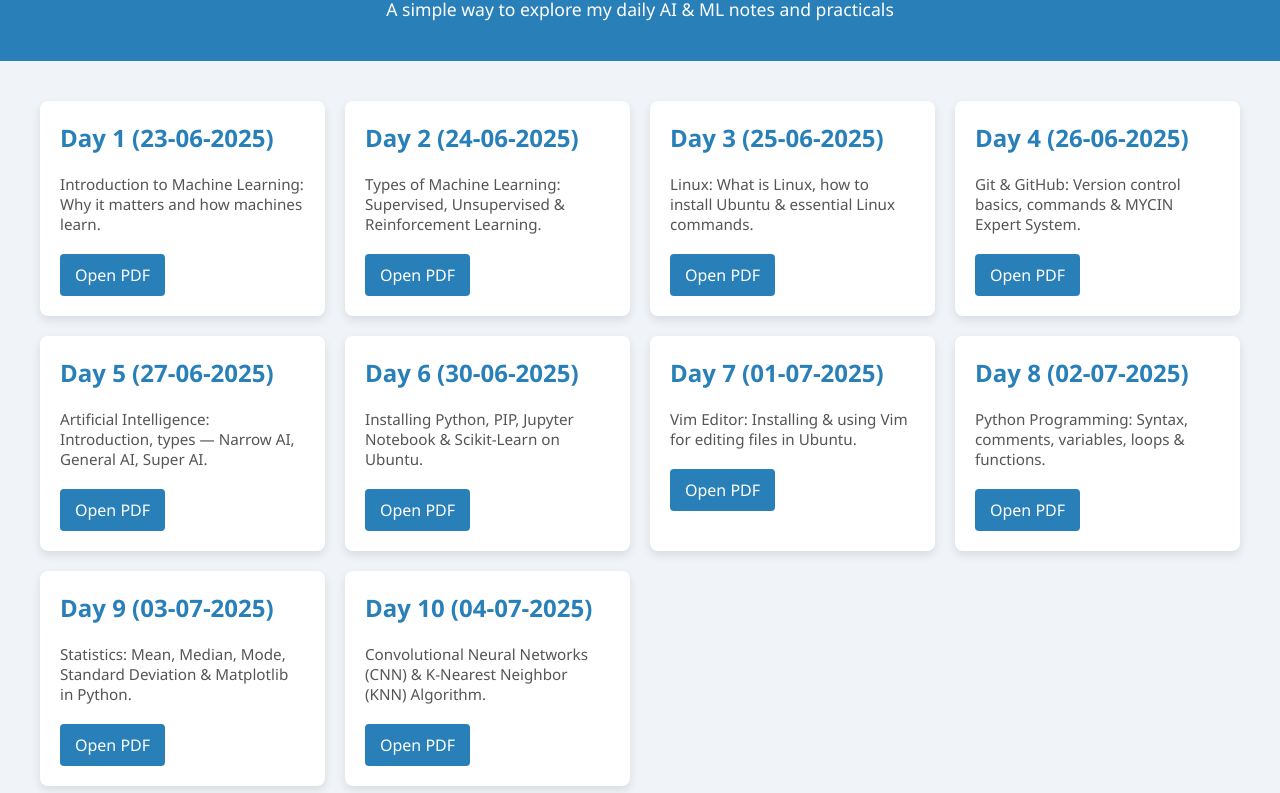
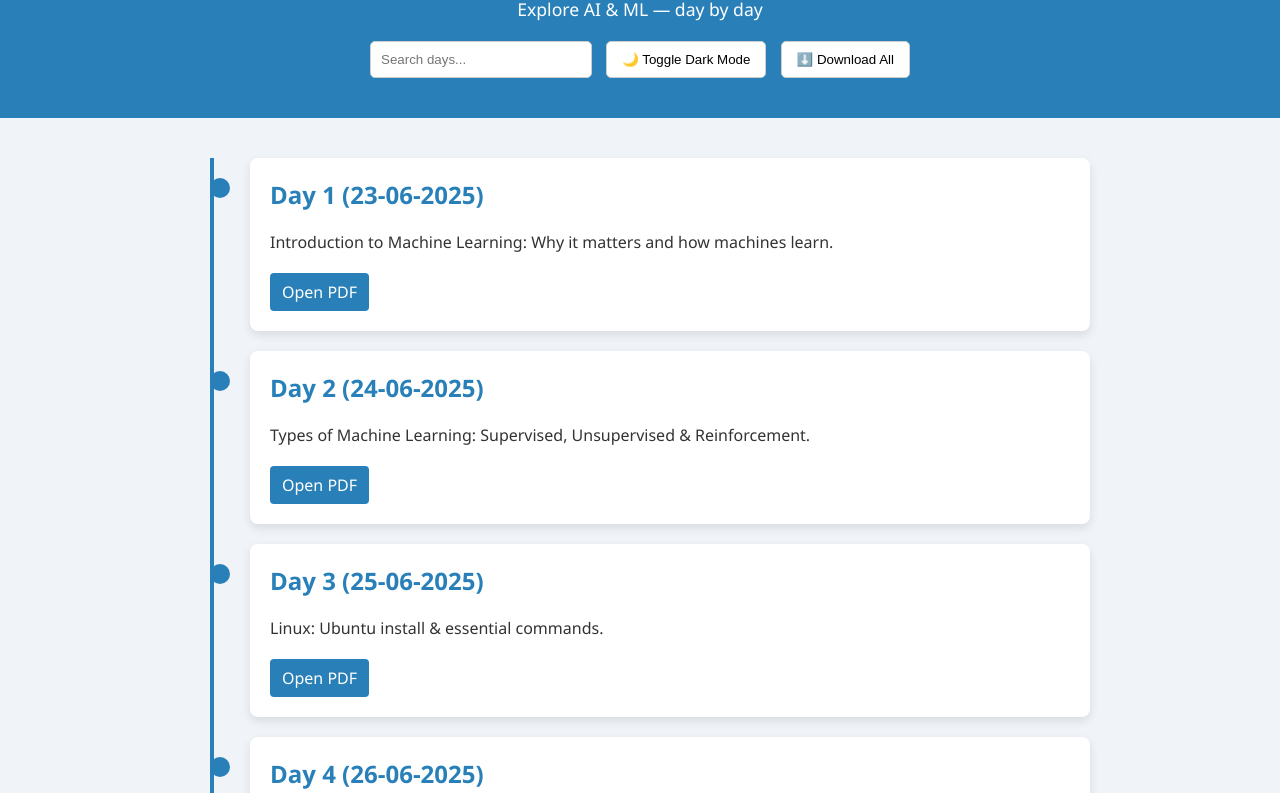
Before and after one commit to AshmeenKaur12/Daily-Diary, a plain HTML site: page index.html in a window 1280 px wide. Shown: the part 108-901 px from the top of the page. Drawn offline with Linux system fonts and the light colour scheme.

Commit message:
Update index.html

```diff
--- a/index.html
+++ b/index.html
@@ -5,16 +5,31 @@
   <meta name="viewport" content="width=device-width, initial-scale=1.0"/>
   <title>Daily Diary</title>
   <style>
+    :root {
+      --bg: #f0f4f8;
+      --text: #333;
+      --card-bg: #fff;
+      --accent: #2980b9;
+    }
+
+    [data-theme="dark"] {
+      --bg: #121212;
+      --text: #eee;
+      --card-bg: #1e1e1e;
+      --accent: #4db8ff;
+    }
+
     body {
       font-family: 'Segoe UI', Tahoma, Geneva, Verdana, sans-serif;
-      background: #f0f4f8;
-      color: #333;
+      background: var(--bg);
+      color: var(--text);
       margin: 0;
       padding: 0;
+      transition: background 0.3s, color 0.3s;
     }
 
     header {
-      background: #2980b9;
+      background: var(--accent);
       color: #fff;
       padding: 40px 20px;
       text-align: center;
@@ -26,137 +41,202 @@
     }
 
     header p {
-      margin: 0;
+      margin: 0 0 10px;
       font-size: 1.1em;
     }
 
+    .controls {
+      margin: 20px auto 0;
+      text-align: center;
+    }
+
+    .controls input {
+      padding: 10px;
+      width: 200px;
+      max-width: 80%;
+      border: 1px solid #ccc;
+      border-radius: 5px;
+      outline: none;
+    }
+
+    .controls button {
+      margin-left: 10px;
+      padding: 10px 15px;
+      background: #fff;
+      border: 1px solid #ccc;
+      cursor: pointer;
+      border-radius: 5px;
+    }
+
     main {
-      max-width: 1200px;
+      max-width: 900px;
       margin: 40px auto;
       padding: 0 20px;
-      display: grid;
-      grid-template-columns: repeat(auto-fit, minmax(250px, 1fr));
-      gap: 20px;
+    }
+
+    .timeline {
+      position: relative;
+      margin: 0;
+      padding: 0;
+      list-style: none;
+    }
+
+    .timeline::before {
+      content: '';
+      position: absolute;
+      left: 20px;
+      top: 0;
+      bottom: 0;
+      width: 4px;
+      background: var(--accent);
     }
 
     .card {
-      background: #fff;
+      position: relative;
+      margin: 20px 0 20px 60px;
+      background: var(--card-bg);
       border-radius: 8px;
+      padding: 20px;
       box-shadow: 0 4px 10px rgba(0,0,0,0.1);
-      padding: 20px;
-      transition: transform 0.2s ease, box-shadow 0.2s ease;
+      transition: background 0.3s;
     }
 
-    .card:hover {
-      transform: translateY(-5px);
-      box-shadow: 0 8px 20px rgba(0,0,0,0.15);
+    .card::before {
+      content: '';
+      position: absolute;
+      left: -40px;
+      top: 20px;
+      width: 20px;
+      height: 20px;
+      background: var(--accent);
+      border-radius: 50%;
     }
 
     .card h2 {
       margin-top: 0;
-      color: #2980b9;
-      font-size: 1.5em;
+      color: var(--accent);
     }
 
     .card p {
       margin: 10px 0 20px;
-      font-size: 0.95em;
-      color: #555;
     }
 
     .card a {
       display: inline-block;
-      padding: 10px 15px;
-      background: #2980b9;
+      padding: 8px 12px;
+      background: var(--accent);
       color: #fff;
       text-decoration: none;
       border-radius: 4px;
-      transition: background 0.2s ease;
-    }
-
-    .card a:hover {
-      background: #3498db;
     }
 
     footer {
       text-align: center;
       padding: 20px;
-      background: #2980b9;
+      background: var(--accent);
       color: #fff;
       font-size: 0.9em;
     }
   </style>
 </head>
-<body>
+<body data-theme="light">
   <header>
     <h1>📖 My Daily Diary</h1>
-    <p>A simple way to explore my daily AI & ML notes and practicals</p>
+    <p>Explore AI & ML — day by day</p>
+    <div class="controls">
+      <input type="text" id="search" placeholder="Search days...">
+      <button id="themeToggle">🌙 Toggle Dark Mode</button>
+      <button id="downloadAll">⬇️ Download All</button>
+    </div>
   </header>
 
   <main>
-    <div class="card">
+    <ul class="timeline">
+      <li class="card">
         <h2>Day 1 (23-06-2025)</h2>
         <p>Introduction to Machine Learning: Why it matters and how machines learn.</p>
-      <a href="Day1 23-06-2025.pdf" target="_blank">Open PDF</a>
-    </div>
+        <a href="Day1%2023-06-2025.pdf" target="_blank">Open PDF</a>
+      </li>
 
-    <div class="card">
+      <li class="card">
         <h2>Day 2 (24-06-2025)</h2>
-      <p>Types of Machine Learning: Supervised, Unsupervised & Reinforcement Learning.</p>
-      <a href="Day2 24-06-2025.pdf" target="_blank">Open PDF</a>
-    </div>
+        <p>Types of Machine Learning: Supervised, Unsupervised & Reinforcement.</p>
+        <a href="Day2%2024-06-2025.pdf" target="_blank">Open PDF</a>
+      </li>
 
-    <div class="card">
+      <li class="card">
         <h2>Day 3 (25-06-2025)</h2>
-      <p>Linux: What is Linux, how to install Ubuntu & essential Linux commands.</p>
-      <a href="Day3 25-06-2025.pdf" target="_blank">Open PDF</a>
-    </div>
+        <p>Linux: Ubuntu install & essential commands.</p>
+        <a href="Day3%2025-06-2025.pdf" target="_blank">Open PDF</a>
+      </li>
 
-    <div class="card">
+      <li class="card">
         <h2>Day 4 (26-06-2025)</h2>
-      <p>Git & GitHub: Version control basics, commands & MYCIN Expert System.</p>
-      <a href="Day4 26-06-2025.pdf" target="_blank">Open PDF</a>
-    </div>
+        <p>Git, GitHub & MYCIN Expert System.</p>
+        <a href="Day4%2026-06-2025.pdf" target="_blank">Open PDF</a>
+      </li>
 
-    <div class="card">
+      <li class="card">
         <h2>Day 5 (27-06-2025)</h2>
-      <p>Artificial Intelligence: Introduction, types — Narrow AI, General AI, Super AI.</p>
-      <a href="Day5 27-06-2025.pdf" target="_blank">Open PDF</a>
-    </div>
+        <p>Artificial Intelligence: Narrow, General & Super AI.</p>
+        <a href="Day5%2027-06-2025.pdf" target="_blank">Open PDF</a>
+      </li>
 
-    <div class="card">
+      <li class="card">
         <h2>Day 6 (30-06-2025)</h2>
-      <p>Installing Python, PIP, Jupyter Notebook & Scikit-Learn on Ubuntu.</p>
-      <a href="Day6 30-06-2025.pdf" target="_blank">Open PDF</a>
-    </div>
+        <p>Python, PIP, Jupyter Notebook & Scikit-learn.</p>
+        <a href="Day6%2030-06-2025.pdf" target="_blank">Open PDF</a>
+      </li>
 
-    <div class="card">
+      <li class="card">
         <h2>Day 7 (01-07-2025)</h2>
-      <p>Vim Editor: Installing & using Vim for editing files in Ubuntu.</p>
-      <a href="Day7 1-7-2025.pdf" target="_blank">Open PDF</a>
-    </div>
+        <p>Vim Editor basics in Ubuntu.</p>
+        <a href="Day7%201-7-2025.pdf" target="_blank">Open PDF</a>
+      </li>
 
-    <div class="card">
+      <li class="card">
         <h2>Day 8 (02-07-2025)</h2>
-      <p>Python Programming: Syntax, comments, variables, loops & functions.</p>
-      <a href="Day8 2-7-2025.pdf" target="_blank">Open PDF</a>
-    </div>
+        <p>Python Programming: syntax, loops, functions.</p>
+        <a href="Day8%202-7-2025.pdf" target="_blank">Open PDF</a>
+      </li>
 
-    <div class="card">
+      <li class="card">
         <h2>Day 9 (03-07-2025)</h2>
-      <p>Statistics: Mean, Median, Mode, Standard Deviation & Matplotlib in Python.</p>
-      <a href="Day9 3-7-2025.pdf" target="_blank">Open PDF</a>
-    </div>
+        <p>Statistics: Mean, Median, Mode & Matplotlib.</p>
+        <a href="Day9%203-7-2025.pdf" target="_blank">Open PDF</a>
+      </li>
 
-    <div class="card">
+      <li class="card">
         <h2>Day 10 (04-07-2025)</h2>
-      <p>Convolutional Neural Networks (CNN) & K-Nearest Neighbor (KNN) Algorithm.</p>
-      <a href="Day10 4-7-2025.pdf" target="_blank">Open PDF</a>
-    </div>
+        <p>CNN & KNN Algorithm in ML.</p>
+        <a href="Day10%204-7-2025.pdf" target="_blank">Open PDF</a>
+      </li>
+    </ul>
   </main>
 
   <footer>
     &copy; 2025 Ashmeen Kaur | Hosted with ❤️ on GitHub Pages
   </footer>
+
+  <script>
+    const themeToggle = document.getElementById('themeToggle');
+    const searchInput = document.getElementById('search');
+    const downloadAll = document.getElementById('downloadAll');
+
+    themeToggle.onclick = () => {
+      document.body.dataset.theme = document.body.dataset.theme === 'dark' ? 'light' : 'dark';
+    };
+
+    searchInput.addEventListener('input', () => {
+      const filter = searchInput.value.toLowerCase();
+      document.querySelectorAll('.card').forEach(card => {
+        card.style.display = card.textContent.toLowerCase().includes(filter) ? 'block' : 'none';
+      });
+    });
+
+    downloadAll.onclick = () => {
+      window.location.href = 'Daily-Diary.zip'; // Replace with your actual ZIP path
+    };
+  </script>
 </body>
 </html>
```
Lines whose indentation alone changed are shown as unchanged.
